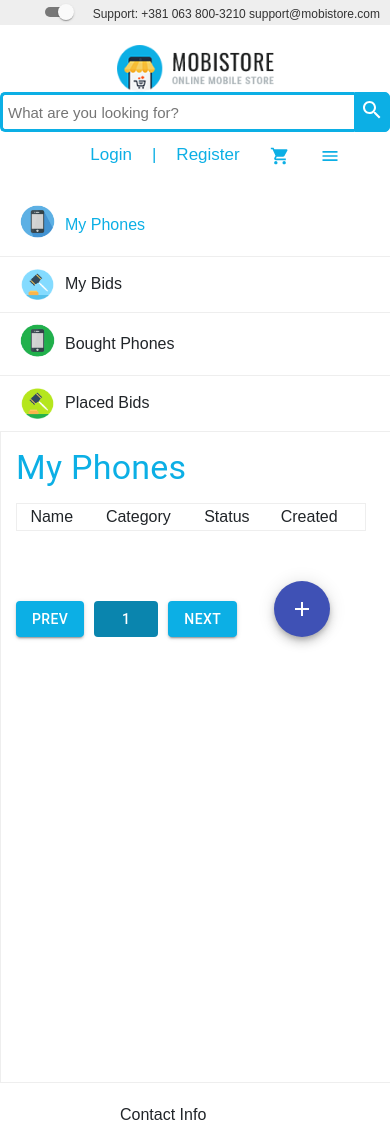
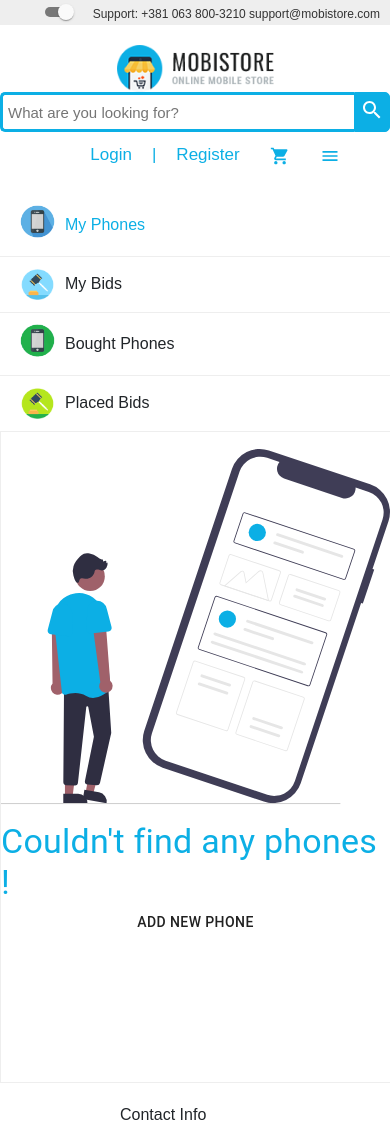
Before and after one commit to Veljko28/Phone-Ui, a Next.js app: page /management in a window 390 px wide. Shown: the top 1136 px of the page. Built offline with nearby package versions, Linux system fonts and the light colour scheme; no server answers; a web font is replaced by a local one.

Commit message:
new no phone component and list view adjusting

```diff
--- a/components/Management/ListView.tsx
+++ b/components/Management/ListView.tsx
@@ -9,6 +9,7 @@ import BoughtPhones from './Tables/BoughtPhones';
 import PlacedBids from './Tables/PlacedBids';
 import { fetchGet } from '../../constants/CustomFetching';
 import Phone from '../models/Phone';
+import NoPhones from './NoPhones';
 
 
 
@@ -35,7 +36,6 @@ const ListView = ({currentPage, page, changePage}: {currentPage: string, page: n
                     x.status = x.status == 0 ? "Running" : x.status == 1 ? "Sold" : "Deleted";
                     return x;
                 })
-                console.log(newList);
                 changeList(newList)
             }
         }
@@ -98,6 +98,8 @@ const ListView = ({currentPage, page, changePage}: {currentPage: string, page: n
     }
 
     return (
+        <>
+        {list.length === 0 ? <NoPhones currentPage={currentPage}/> : (
         <div>
             <Typography variant="h4" style={{color: '#0cafe5',margin: 15}}>{currentPage}</Typography>
             {currentPage === 'My Phones' ? <MyPhones list={list} changeSnackBar={(value: boolean) => changeSnackBar(value)}
@@ -143,6 +145,9 @@ const ListView = ({currentPage, page, changePage}: {currentPage: string, page: n
         <SnackBarSuccess snackBarOpen={snackBar} changeSnackBarOpen={() => changeSnackBar(false)} message="Successfully copied link !"/>
 
         </div>
+
+        )}
+        </>
     )
 }
 
--- /dev/null
+++ b/components/Management/NoPhones.tsx
@@ -0,0 +1,35 @@
+import React from 'react';
+import Image from 'next/image';
+import Link from 'next/link';
+import { Typography, Button} from '@material-ui/core';
+
+const NoPhones = ({currentPage} : {currentPage: string}) => {
+  return (
+    <>
+    {currentPage === "My Phones" || currentPage === "My Bids" ? (
+      <div style={{display: 'flex', flexDirection: 'column', alignItems: 'center'}}>
+        <Image src="/no_phones.svg" height="500" width="500"/>
+        <Typography variant="h4" style={{color: "#0cafe5"}}>
+          Couldn't find any {currentPage === "My Phones" ? "phones" : "bids"} !
+        </Typography>
+       <Link href={`${(currentPage === "My Phones" ? "phone" : "bid") + "/add"}`}>
+          <Button>Add new {currentPage === "My Phones" ? "phone" : "bid"}</Button>
+       </Link>
+      </div>
+    ) : (
+      <div style={{display: 'flex', flexDirection: 'column', alignItems: 'center'}}>
+        <Image src="/no_bought_phones.svg" height="500" width="500"/>
+        <Typography variant="h4" style={{color: "#0cafe5"}}>
+          Couldn't find any {currentPage === "Bought Phones" ? "bought phones" : "placed bids"} !
+        </Typography>
+       <Link href={`${currentPage === "Bought Phones" ? "/phones/1" : "/bids/1"}`}>
+          <Button>{currentPage === "Bought Phones" ? "Buy a new phone" : "Place a new bid"}</Button>
+       </Link>
+      </div>
+    )}
+
+    </>
+  )
+}
+
+export default NoPhones
--- a/components/Management/PopOverSettings.tsx
+++ b/components/Management/PopOverSettings.tsx
@@ -19,16 +19,20 @@ const PopOverSettings = ({id, open, anchorEl, handleClose, myBid} :
     });
 
     const deletePhone = async () => {
-        const res = await fetchDelete(`http://localhost:10025/api/v1/phones/delete/${id}`);
+
+        const res = await fetchDelete(`http://localhost:10025/api/v1/${myBid ? "bid" : "phones"}/delete/${id}`);
         console.log(res);
         changeDialogOpen(false);
         if (res.ok){
           changeSnackbar({error: false,success:true});
+          setTimeout(() => {
+          location.reload();
+          },1500)
         }
         else changeSnackbar({error: true,success: false});
-        setTimeout(() => {
-          location.reload();
-        },1500)
+
+
+
     }
 
   return (
```
